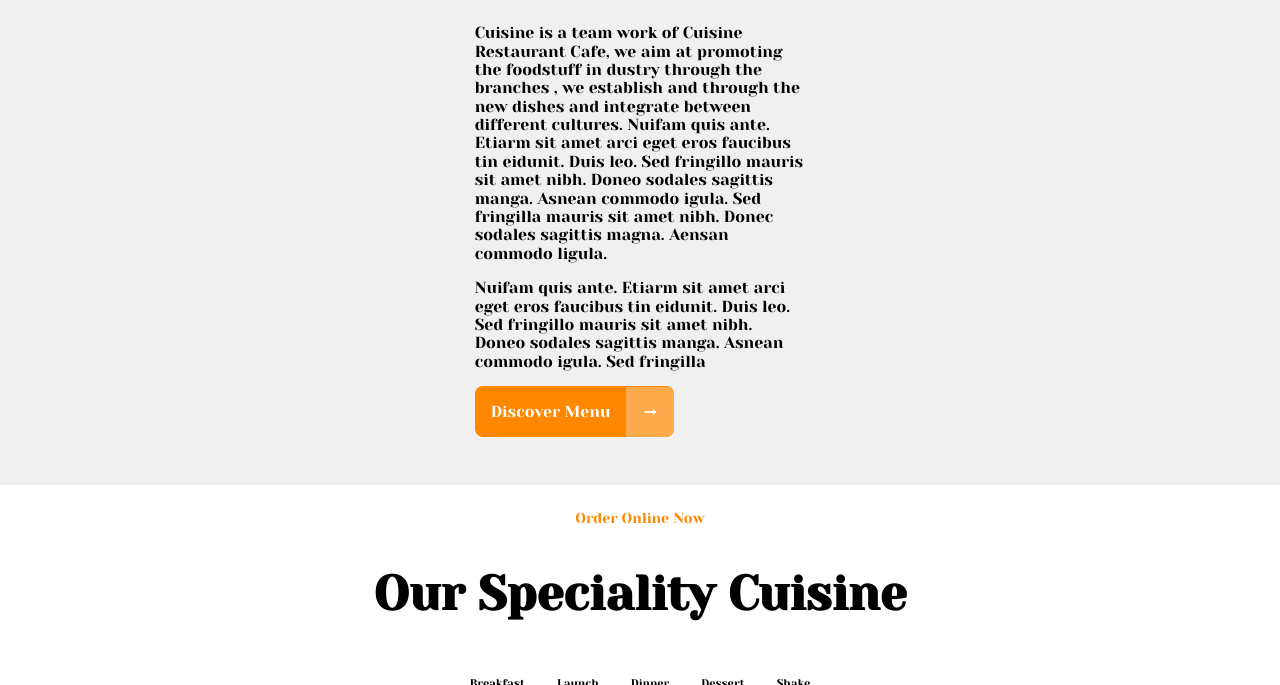
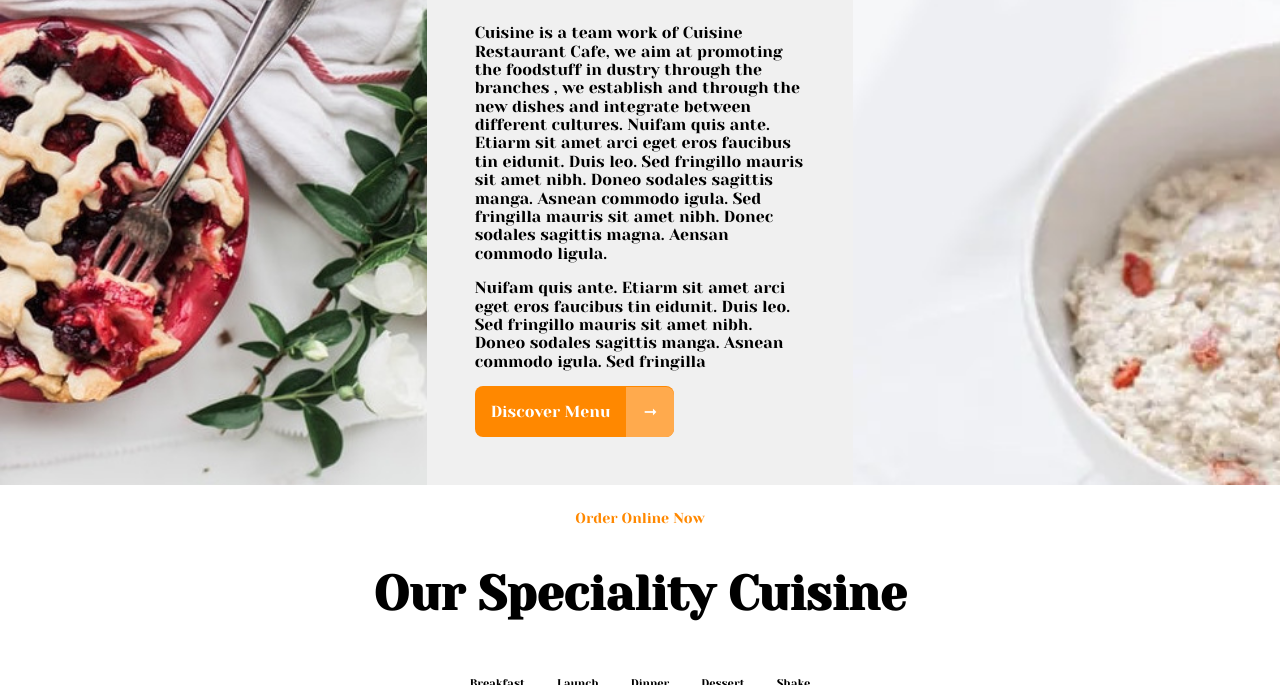
Before and after one commit to jparrker/CuisineResaturantLayout, a plain HTML site: page index.html in a window 1280 px wide. Shown: the part 792-1477 px from the top of the page. Drawn offline with Linux system fonts and the light colour scheme; the site is published under a folder, as on GitHub Pages, so addresses that start at the root find nothing.

Commit message:
fixed image path

```diff
--- a/css/style.css
+++ b/css/style.css
@@ -180,7 +180,7 @@ header section nav a {
      font-weight: lighter;
 }
 .left-bg {
-     background: url('/assets/pies.png') no-repeat;
+     background: url(../assets/pies.png) no-repeat;
 
      background-size: cover;
 
@@ -188,7 +188,7 @@ header section nav a {
 }
 
 .right-bg {
-     background: url('/assets/oatmeal.jpg') no-repeat;
+     background: url(../assets/oatmeal.jpg) no-repeat;
      background-size: cover;
 
 }
```
